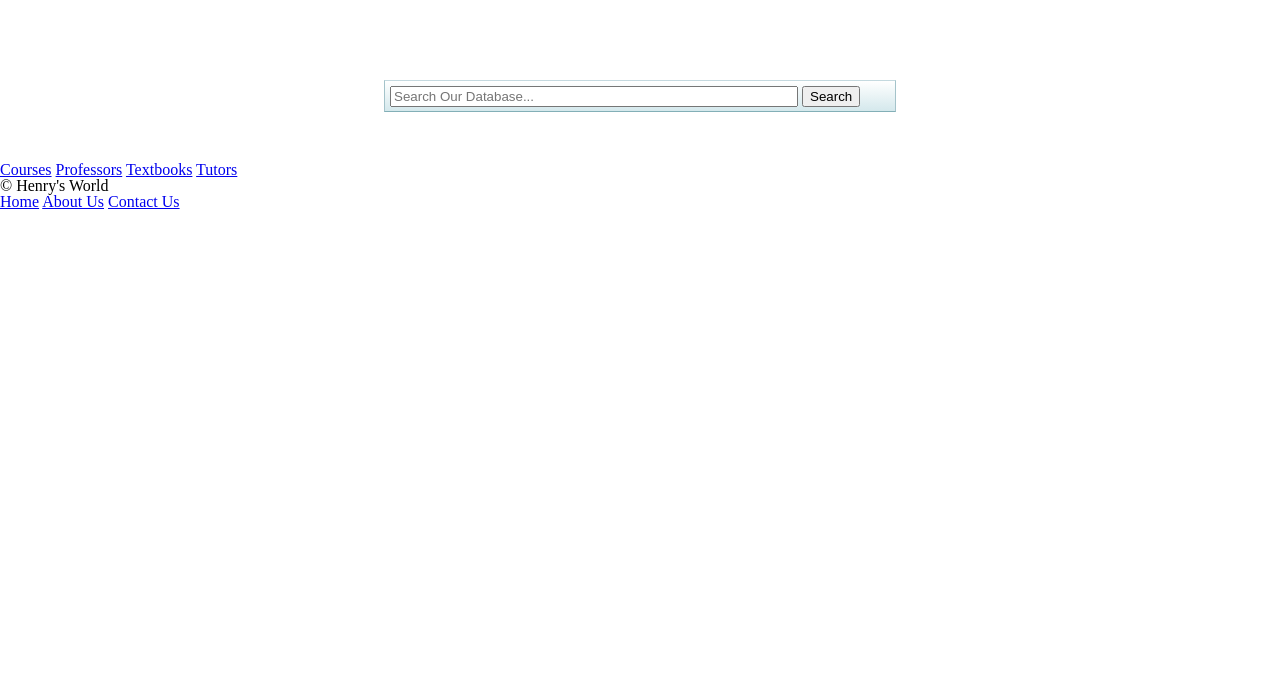
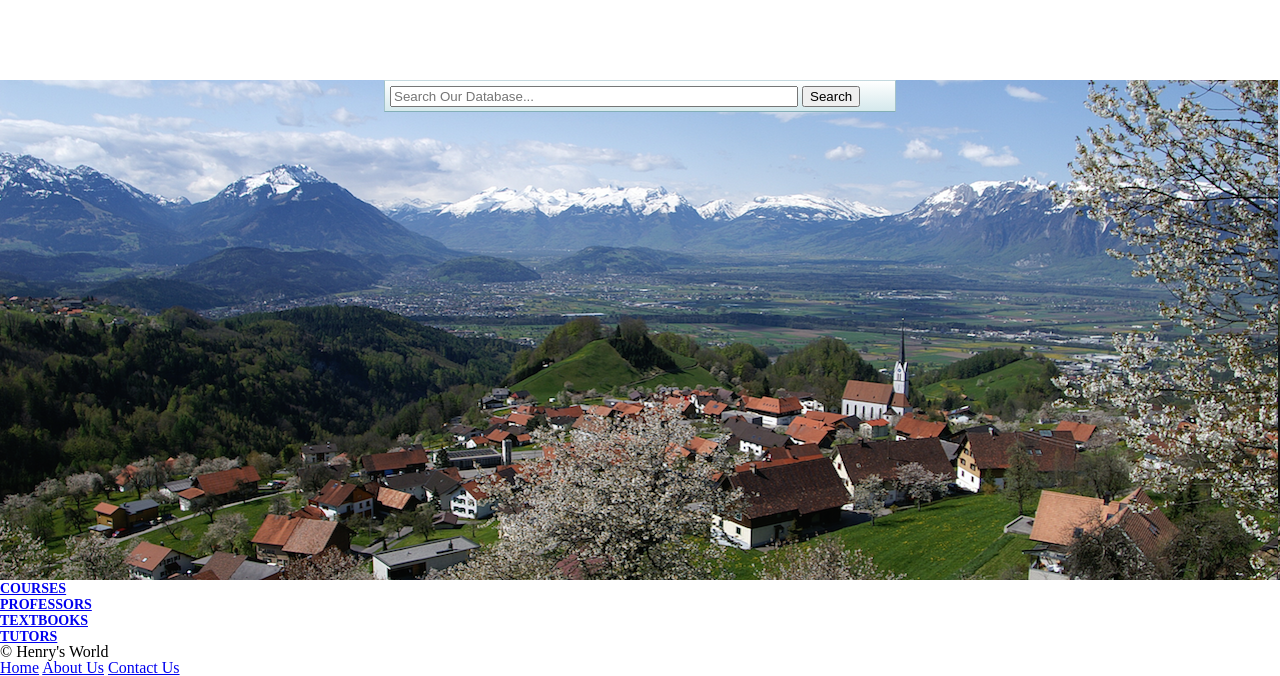
Before and after one commit to bryson189/Course-Navigator-Database, a PHP site: page / in a window 1280 px wide. Shown: the part 339-1015 px from the top of the page. Before the commit the page ends 548 px from the top, so only its background shows below. Run offline with PHP 8.4, Linux system fonts and the light colour scheme.

Commit message:
Added background picture and restructured index.html

```diff
--- a/assets/stylesheets/main.css
+++ b/assets/stylesheets/main.css
@@ -63,3 +63,15 @@ table {
     overflow: hidden;
 
 }
+
+.sidebar a {
+  margin-left: auto;
+  font-size: 14px;
+  font-weight:bold;
+  text-transform: uppercase;
+}
+
+.mainpicture {
+ height: 500px;
+ background-image: url("../images/background.png");
+}
--- a/index.html
+++ b/index.html
@@ -9,27 +9,32 @@
 	<body>
 		<header>
 			<h1> Welcome to Henry's World </h1>
-		</header>
-
 			<!-- Buttons -->
 			<div id = "Buttons">
 			<a href = "login.html"> <img src = "loginButton.jpg" alt = "Login">  </a>
 			<a href = "login.html"> <img src = "signupButton.png" alt = "Register" >  </a>
 			</div>
+		</header>
 
-		<form id = searchBar>
+		<div class="mainpicture">
+		<!-- Search Bar -->
+			<form id = "searchBar">
 				<input id = "search" type = "text" placeholder = "Search Our Database...">
 				<input id = "submit" type = "submit" value = "Search">
 			</form>
-		<!-- Search Bar -->
+		</div>
 
 		<aside>
-			<nav>
-				<a href="courses.html">Courses</a>
-				<a href="professors.html">Professors</a>
-				<a href="textbooks.html">Textbooks</a>
-				<a href="tutors.html">Tutors</a>
-			</nav>
+			<div class="sidebar">
+	      		<div class="container">
+		        <ul>
+		          <li><a href="courses.html">Courses</a></li>
+		          <li><a href="professors.html">Professors</a></li>
+		          <li><a href="textbooks.html">Textbooks</a></li>
+		          <li><a href="tutors.html">Tutors</a></li>
+		        </ul>
+	     		</div>
+	   		</div>
 		</aside>
 
 		<footer>
```
Also changed, not shown: assets/images/background.png (added). Lines whose indentation alone changed are shown as unchanged.
